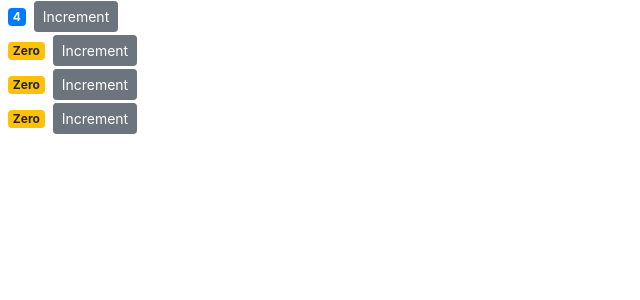
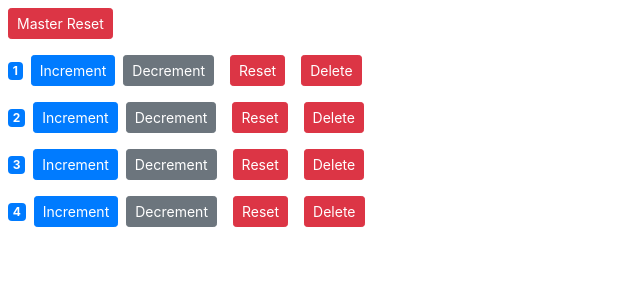
Before and after one commit to abhiit89/counter-app, a React (Create React App) app: page / in a window 1280 px wide. Shown: the top 300 px of the page, without its empty margins (0-640 px from the left). Built offline with nearby package versions, Linux system fonts and the light colour scheme.

Commit message:
Added all the events

```diff
--- a/src/Components/counterComponent.jsx
+++ b/src/Components/counterComponent.jsx
@@ -2,29 +2,39 @@ import React, {Component} from 'react';
 
 class Counter extends Component {
 
-    state = {
-        value: this.props.value
-    };
-
-    handleIncrement = () => this.setState({value: this.state.value + 1})
-
     render() {
+        // console.log(this.props);
         return (
             <div>
+                {/*<h4>Counter #{this.props.id}</h4>*/}
                 <span className={this.getBadgeClasses()}>{this.formatCount()}</span>
-                <button onClick={this.handleIncrement} className="btn btn-secondary btn-sm">Increment</button>
+                <button onClick={() => {
+                    this.props.onIncrement(this.props.counter.id)
+                }} className="btn btn-primary btn-sm">Increment
+                </button>
+                <button onClick={() => {
+                    this.props.onDecrement(this.props.counter.id)
+                }} className="btn btn-secondary btn-sm m-2">Decrement
+                </button>
+                <button onClick={() => {
+                    this.props.onReset(this.props.counter.id)
+                }} className="btn btn-danger btn-sm m-2">Reset
+                </button>
+                <button onClick={() => this.props.onDelete(this.props.counter.id)}
+                        className="btn btn-danger btn-sm m-2">Delete
+                </button>
             </div>
         );
     }
 
     getBadgeClasses() {
         let classes = 'badge m-2 badge-';
-        classes += (this.state.value === 0) ? 'warning' : 'primary';
+        classes += (this.props.counter.value === 0) ? 'warning' : 'primary';
         return classes;
     }
 
     formatCount() {
-        const {value} = this.state;
+        const {value} = this.props.counter;
         return value === 0 ? "Zero" : value;
     }
 }
--- a/src/Components/countersComponent.jsx
+++ b/src/Components/countersComponent.jsx
@@ -5,18 +5,97 @@ class Counters extends Component {
 
     state = {
         counters: [
-            {id: 1, value: 4},
-            {id: 2, value: 0},
-            {id: 3, value: 0},
-            {id: 4, value: 0}
+            {id: 1, value: 1},
+            {id: 2, value: 2},
+            {id: 3, value: 3},
+            {id: 4, value: 4}
         ]
+    }
+
+    handleDelete = (counterId) => {
+        const counters = this.state.counters.filter((counter)=> counter.id !== counterId);
+        // this.setState({counters:counters});
+        this.setState({counters}); // key and values to be passed is same. Using Object de structuring
+    }
+
+    handleIncrement = (counterId) => {
+        const counters = this.state.counters.map((counter) => {
+            if (counter.id !== counterId) {
+                return counter;
+            } else {
+                counter.value = counter.value + 1;
+                return counter
+            }
+        });
+        this.setState({counters}); // key and values to be passed is same. Using Object de structuring
+    }
+
+    handleReset = (counterId) => {
+        const counters = this.state.counters.map((counter) => {
+            if (counter.id !== counterId) {
+                return counter;
+            } else {
+                counter.value = 0;
+                return counter
+            }
+        });
+        this.setState({counters}); // key and values to be passed is same. Using Object de structuring
+    }
+
+    handleDecrement = (counterId) => {
+        const counters = this.state.counters.map((counter) => {
+            if (counter.id !== counterId) {
+                return counter;
+            } else {
+                counter.value = counter.value - 1;
+                return counter
+            }
+        });
+        this.setState({counters}); // key and values to be passed is same. Using Object de structuring
+    }
+
+    /**
+     * this way of updating the counters array actually propagates to the child component (Counter)
+     **/
+    // result of using this method
+    // counters:
+    //     Array[4]
+    // 0:
+    //     0
+    // 1:
+    //     0
+    // 2:
+    //     0
+    // 3:
+    //     0
+
+
+    // masterReset = () => {
+    // const counters = this.state.counters.map(counter => counter.value = 0);
+    // this.setState({counters})
+    // }
+
+
+    masterReset = () => {
+        const counters = this.state.counters.map(counter => {
+            counter.value = 0;
+            return counter
+        });
+        this.setState({counters})
     }
 
     render() {
         return (
             <div>
+                <button className="btn btn-danger btn-sm m-2" onClick={this.masterReset}>Master Reset</button>
                 {this.state.counters.map((counter) =>
-                    <Counter key={counter.id} value={counter.value}/>)
+                    <Counter
+                        key={counter.id}
+                        onDelete={this.handleDelete}
+                        onIncrement={this.handleIncrement}
+                        onDecrement={this.handleDecrement}
+                        onReset={this.handleReset}
+                        counter={counter}/>)
                 }
             </div>
         );
--- a/src/index.js
+++ b/src/index.js
@@ -1,7 +1,7 @@
 import React from 'react';
 import ReactDOM from 'react-dom';
 import './index.css';
-import App from './App';
+// import App from './App';
 import * as serviceWorker from './serviceWorker';
 import 'bootstrap/dist/css/bootstrap.css';
 import Counters from './Components/countersComponent';
```
